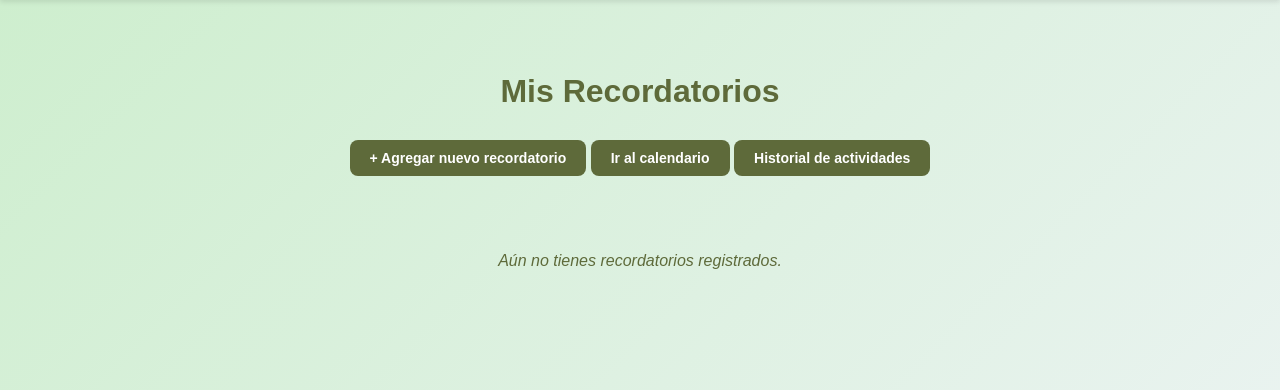
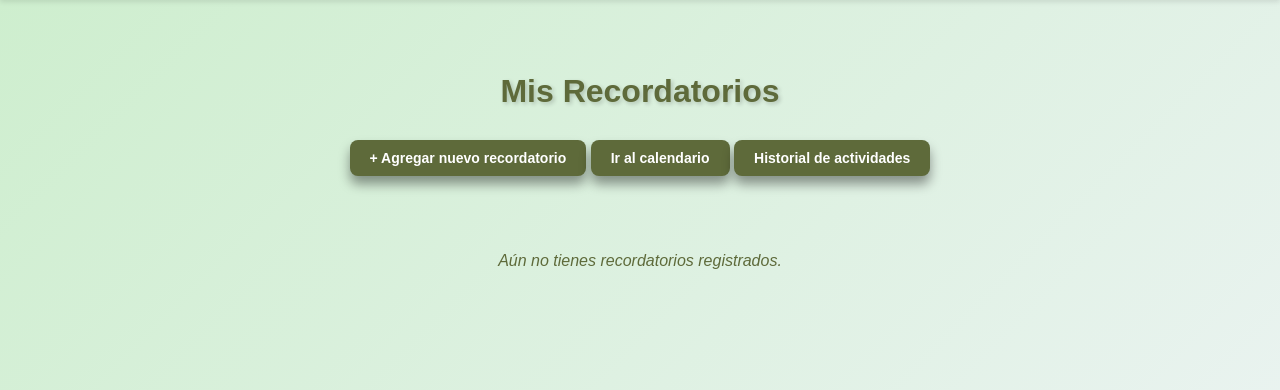
Before and after one commit to Ruben2216/Proyecto-Integrador-4M, a PHP site: page /Activos/BasePHP/recordatorios.php in a window 1280 px wide. Shown: the part 60-450 px from the top of the page. Run offline with PHP 8.4, Linux system fonts and the light colour scheme; the visitor is signed in with stand-in values (Sample User, id 1); data that the repository does not hold is empty; some libraries are stand-ins or nearby versions.

Commit message:
Cambios en el diseño del texto y botones (sombras para resaltar)

```diff
--- a/Activos/css/actividades.css
+++ b/Activos/css/actividades.css
@@ -20,6 +20,7 @@ body {
     border-radius: 16px;
     box-shadow: 0 8px 20px rgba(0, 0, 0, 0.1);
     animation: fadeInUpBody 0.8s ease-out;
+    text-shadow: 2px 2px 4px rgba(0,0,0,0.2);
 }
 
 @keyframes fadeInUpBody {
--- a/Activos/css/mis_mascotas.css
+++ b/Activos/css/mis_mascotas.css
@@ -36,6 +36,7 @@ body {
 h1 {
     color: #5e6a3a;
     margin-bottom: 30px;
+    text-shadow: 2px 2px 4px rgba(0,0,0,0.2);
 }
 
 /* CAMBIO PRINCIPAL: GRID */
@@ -111,10 +112,12 @@ h1 {
     transition: background-color 0.3s, transform 0.2s ease-in-out;
     border: none;
     cursor: pointer;
+    box-shadow: 0 8px 12px rgba(0, 0, 0, 0.4);
 }
 
 .btn-registrar {
     margin-bottom: 40px;
+    box-shadow: 0 8px 12px rgba(0, 0, 0, 0.4);
 }
 
 .btn:hover,
@@ -139,6 +142,7 @@ h1 {
     font-weight: 600;
     font-size: 14px;
     margin-top: 10px;
+    box-shadow: 0 8px 12px rgba(0, 0, 0, 0.4);
 }
 
 .btn-eliminar:hover {
@@ -212,6 +216,7 @@ h1 {
     font-weight: 600;
     cursor: pointer;
     transition: background-color 0.3s ease, transform 0.2s ease;
+    box-shadow: 0 8px 12px rgba(0, 0, 0, 0.4);
 }
 
 .btn-actualizar button:hover {
--- a/Activos/css/perfil.css
+++ b/Activos/css/perfil.css
@@ -37,6 +37,7 @@ body {
     position: relative;
     animation: fadeInUpBody 0.8s ease-out;
     margin-top: 50px;
+    text-shadow: 2px 2px 4px rgba(0,0,0,0.2);
 }
 
 /* Foto */
@@ -127,7 +128,7 @@ body {
     cursor: pointer;
     transition: background-color 0.3s ease, transform 0.2s ease;
     font-weight: 600;
-    box-shadow: 0 4px 12px rgba(0, 0, 0, 0.2);
+    box-shadow: 0 8px 12px rgba(0, 0, 0, 0.4);
 }
 
 .btn-actualizar button:hover {
--- a/Activos/css/recordatorios.css
+++ b/Activos/css/recordatorios.css
@@ -33,6 +33,7 @@ body {
 h1 {
     color: #5e6a3a;
     margin-bottom: 30px;
+    text-shadow: 2px 2px 4px rgba(0,0,0,0.2);
 }
 
 /* Ahora con Grid */
@@ -105,6 +106,7 @@ h1 {
     border: none;
     cursor: pointer;
     margin-bottom: 40px;
+    box-shadow: 0 8px 12px rgba(0, 0, 0, 0.4);
 }
 
 .btn-registrar:hover {
@@ -127,6 +129,7 @@ h1 {
     transition: background-color 0.3s;
     font-weight: bold;
     font-size: 14px;
+    box-shadow: 0 8px 12px rgba(0, 0, 0, 0.4);
 }
 
 .btn-eliminar:hover {
@@ -147,6 +150,7 @@ h1 {
     font-weight: bold;
     transition: background-color 0.3s ease, transform 0.2s ease;
     z-index: 2;
+    box-shadow: 0 8px 12px rgba(0, 0, 0, 0.4);
 }
 
 .btn-editar-superior:hover {
@@ -212,6 +216,7 @@ h1 {
     font-weight: 600;
     cursor: pointer;
     transition: background-color 0.3s ease, transform 0.2s ease;
+    box-shadow: 0 8px 12px rgba(0, 0, 0, 0.4);
 }
 
 .btn-actualizar button:hover {
@@ -250,6 +255,7 @@ a.volver-link:hover {
     transition: background-color 0.3s;
     font-weight: bold;
     font-size: 14px;
+    box-shadow: 0 8px 12px rgba(0, 0, 0, 0.4);
 }
 
 .btn-completar:hover {
```
